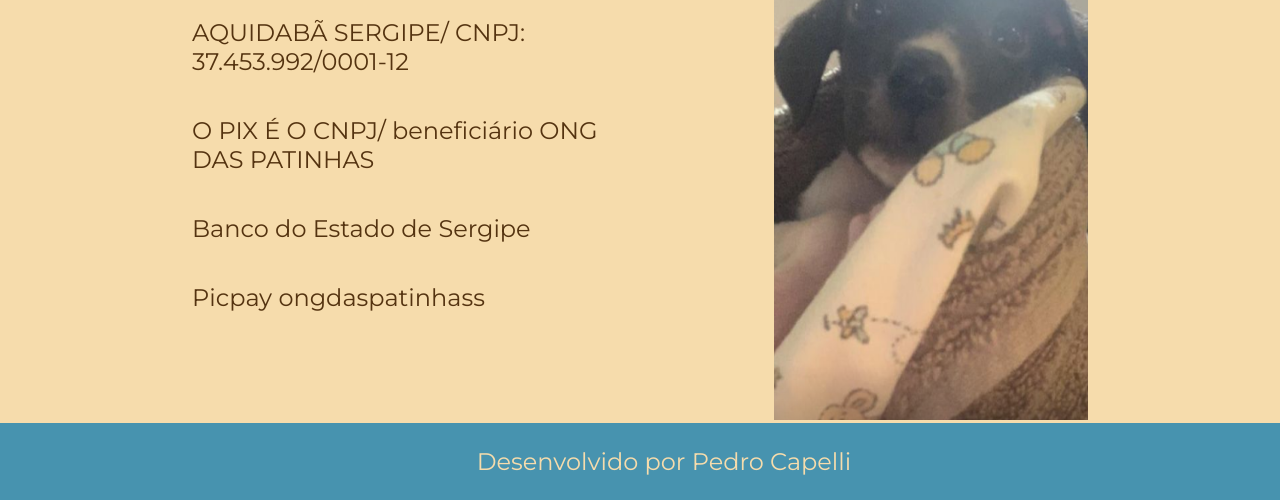
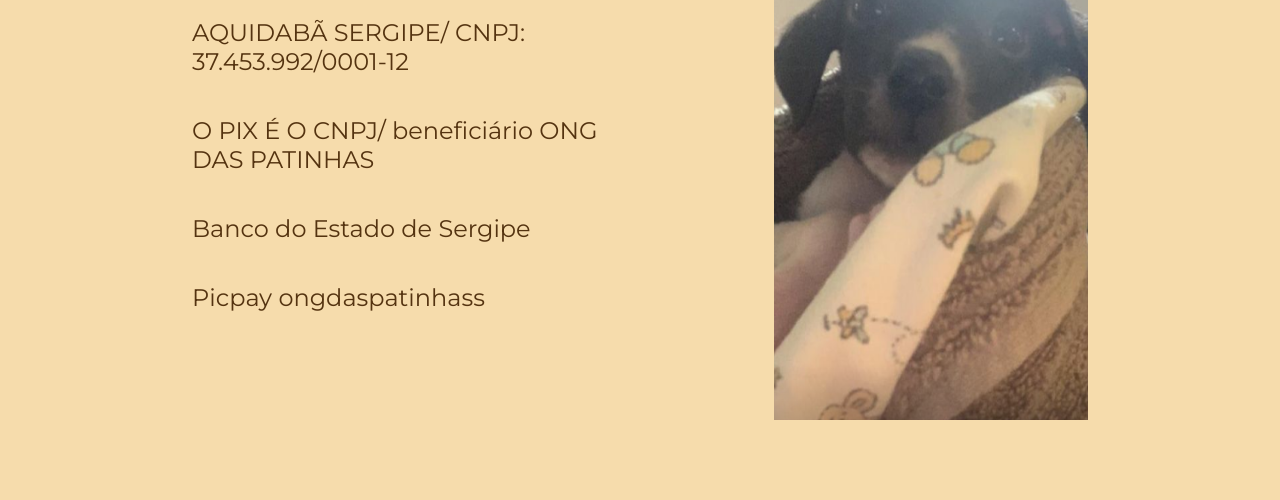
Before and after one commit to peuz1/ONG-das-patinhas, a plain HTML site: page doacoes.html in a window 1280 px wide. Shown: the part 300-800 px from the top of the page. Drawn offline with nearby package versions, Linux system fonts and the light colour scheme.

Commit message:
Update doacoes.html

```diff
--- a/doacoes.html
+++ b/doacoes.html
@@ -25,8 +25,5 @@
         </section>
         <img class="foto" src="./img/cachorro3.png" alt="imagem com cachorro" height="550px" width="420px">
     </main>
-    <footer class="rodape">
-        <p>Desenvolvido por Pedro Capelli</p>
-    </footer>
 </body>
 </html>
```
